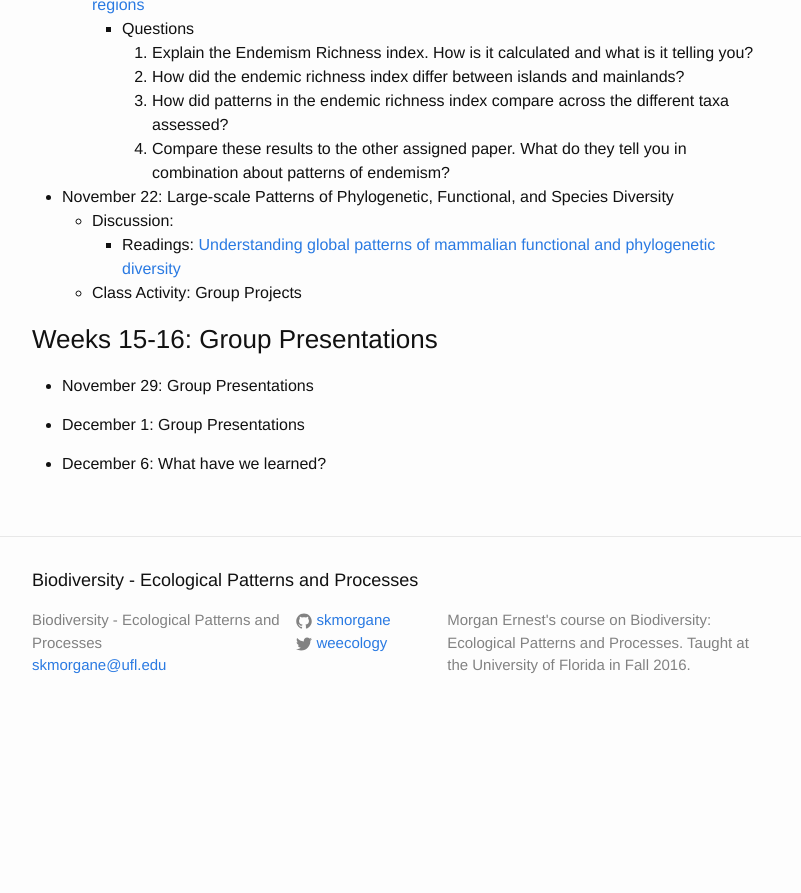
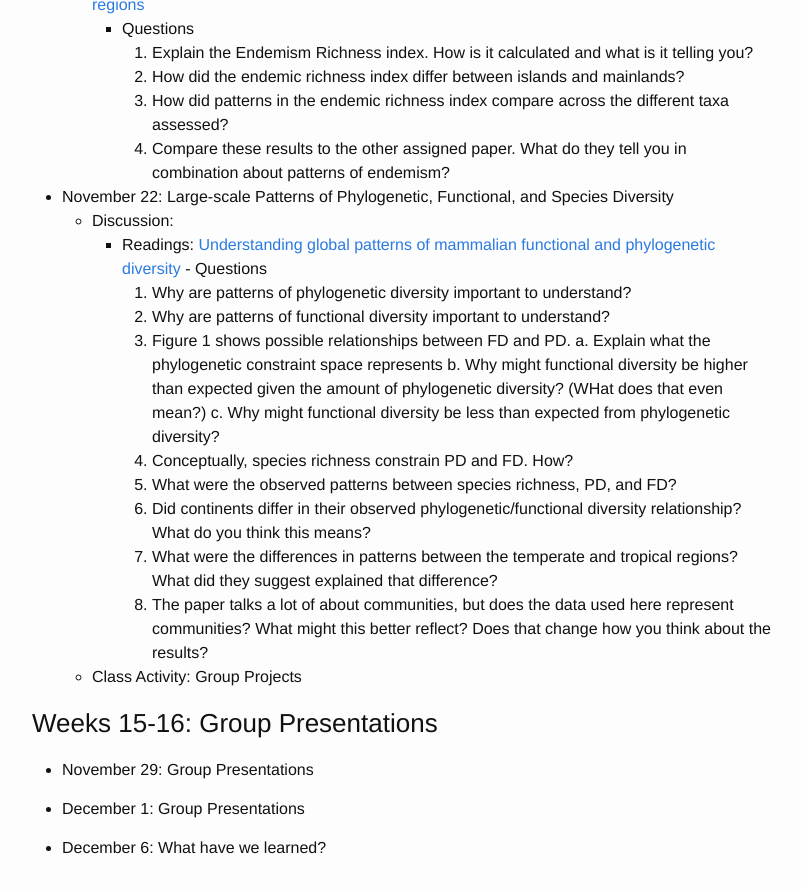
Before and after one commit to skmorgane/biodiversity-course, a Jekyll site: the page built from schedule.md, in a window 1280 px wide and 900 px high, scrolled down 10658 px. Shown: the top 893 px of the window, without its empty margins (238-1039 px from the left). Built offline with Jekyll 4.4.1, drawn with Linux system fonts in a browser that asks for light colours; before the commit the page ends 11395 px from its top, so only the background shows below that.

Commit message:
Add SAfi et al questions

```diff
--- a/schedule.md
+++ b/schedule.md
@@ -320,6 +320,19 @@ Tuesdays are often a split between class activity and discussion, thus there are
 * November 22: Large-scale Patterns of Phylogenetic, Functional, and Species Diversity
     * Discussion:
          * Readings: [Understanding global patterns of mammalian functional and phylogenetic diversity](https://doi.org/10.1098/rstb.2011.0024)
+          - Questions
+              1. Why are patterns of phylogenetic diversity important to understand?
+              2.   Why are patterns of functional diversity important to understand?
+              3.  Figure 1 shows possible relationships between FD and PD.
+	          a. Explain what the phylogenetic constraint space represents
+	          b. Why might functional diversity be higher than expected given the amount of phylogenetic diversity? (WHat does that even mean?)
+	          c. Why might functional diversity be less than expected from phylogenetic diversity?
+              4. Conceptually, species richness constrain PD and FD. How?
+              5. What were the observed patterns between species richness, PD, and FD?
+              6. Did continents differ in their observed phylogenetic/functional diversity relationship? What do you think this means?
+              7. What were the differences in patterns between the temperate and tropical regions? What did they suggest explained that difference?
+              8. The paper talks a lot of about communities, but does the data used here represent communities? What might this better reflect? Does that change how you think about the results?
+
     * Class Activity: Group Projects
 
 ### Weeks 15-16: Group Presentations
```
